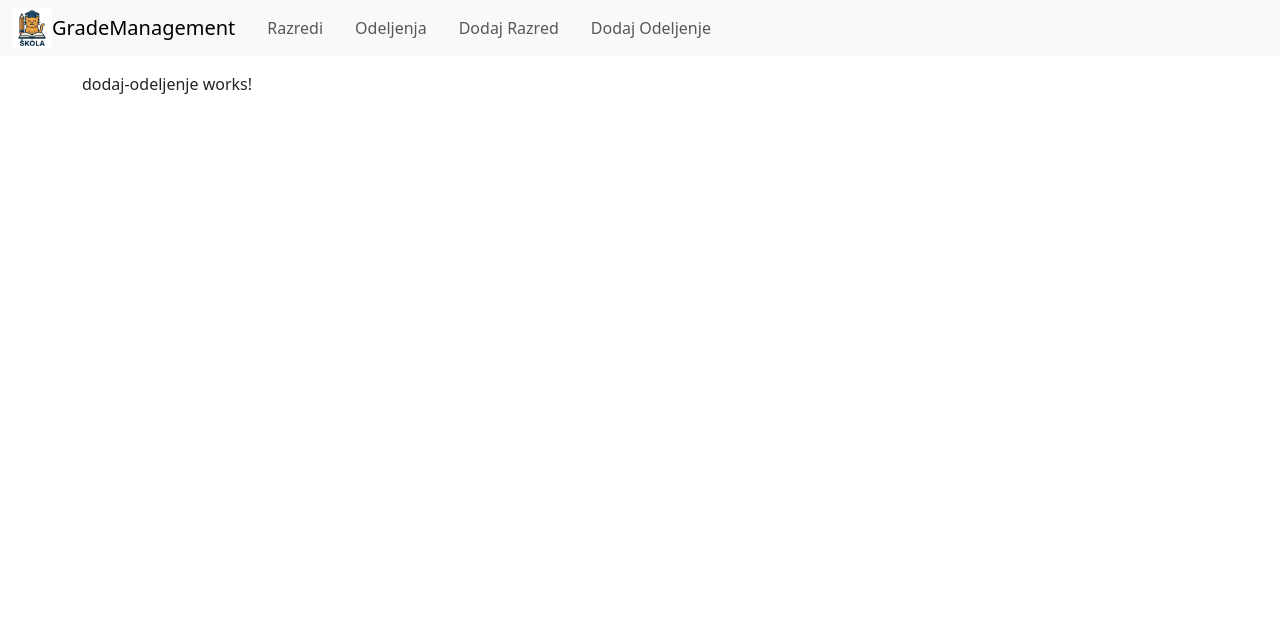
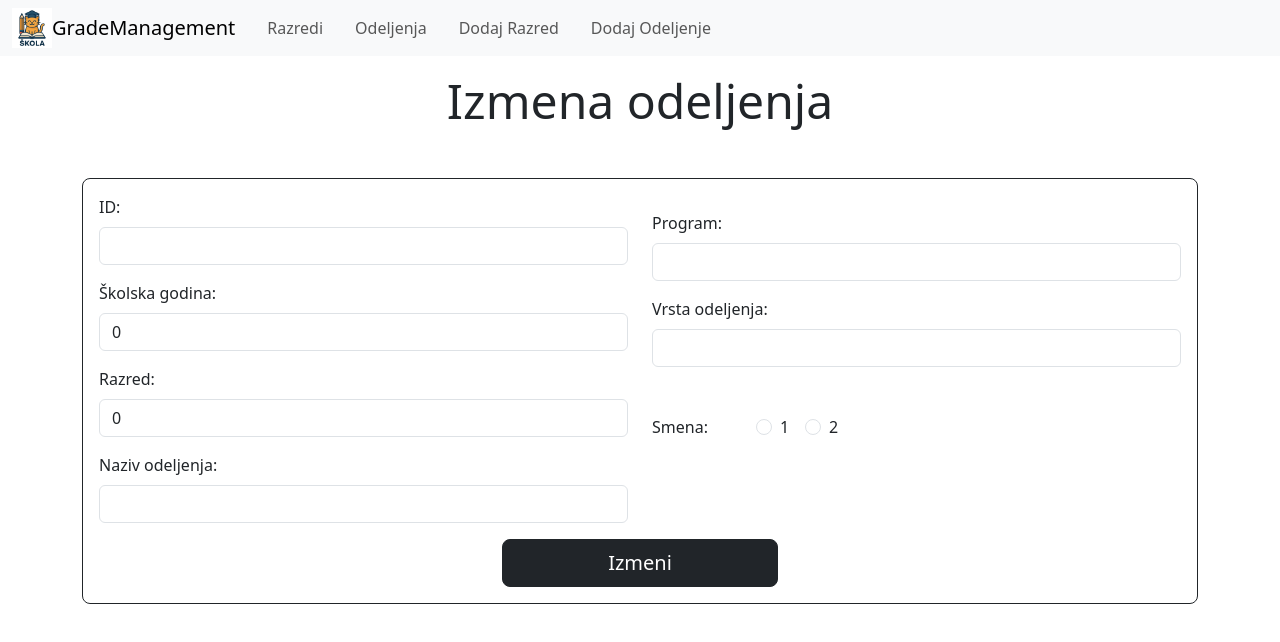
Before and after one commit to AleksaK00/GradeManagementApp_Front, an Angular app: page /izmeniOdeljenje/1 in a window 1280 px wide. Shown: the top 642 px of the page. Built offline with nearby package versions, Linux system fonts and the light colour scheme; no server answers.

Commit message:
Forma unos odeljenje 1/2, rerouting

```diff
--- a/src/app/components/dodaj-odeljenje/dodaj-odeljenje.component.html
+++ b/src/app/components/dodaj-odeljenje/dodaj-odeljenje.component.html
@@ -1 +1,62 @@
-<p>dodaj-odeljenje works!</p>
+@if (routeID == null) {
+    <h1 class="display-5 text-center">Unos odeljenja</h1>
+}
+@else {
+    <h1 class="display-5 text-center">Izmena odeljenja</h1>
+}
+
+
+<div  class="mt-5 border border-dark rounded-3 p-3">
+
+    <!-- Reaktivna forma za unos novog razreda ili izmenu, selectovi su stavke iz sifrarnika -->
+    <form [formGroup]="dodajOdeljenjeForma" (ngSubmit)="dodajOdeljenje()">
+        <div class="row">
+            <div class="col-md-6">
+
+                <!-- Prikazuje se samo ako je ruta za izmenu -->
+                @if (routeID != null) {
+                    <label for="id" class="form-label">ID:</label>
+                    <input id="id" type="text" class="form-control" formControlName="id">
+                }
+
+                <label for="skolskaGodina" class="form-label mt-3">Školska godina:</label>
+                <input id="skolskaGodina" formControlName="skolskaGodina" type="text" class="form-control">
+
+                <label for="razred" class="form-label mt-3">Razred:</label>
+                <input id="razred" formControlName="razred" type="text" class="form-control">
+
+                <label for="nazivOdeljenja" class="form-label mt-3">Naziv odeljenja:</label>
+                <input id="nazivOdeljenja" type="text" class="form-control" formControlName="nazivOdeljenja">
+            </div>
+
+            <div class="col-md-6">
+
+                <label for="program" class="form-label mt-3">Program:</label>
+                <input id="program" formControlName="program" type="text" class="form-control">
+
+                <label for="vrstaOdeljenja" class="form-label mt-3">Vrsta odeljenja:</label>
+                <select id="vrstaOdeljenja" formControlName="vrstaOdeljenja" class="form-control">
+                    @for(vrstaOdeljenja of vrsteOdeljenja; track $index) {
+                        <option [value]="vrstaOdeljenja.id">{{vrstaOdeljenja.naziv}}</option>
+                    }
+                </select>
+
+                <label class="form-check-label mt-5 me-5">Smena:</label>
+                <div class="form-check form-check-inline">
+                    <input class="form-check-input" type="radio" formControlName="smena" id="prvaSmena" value="prva">
+                    <label class="form-check-label" for="prvaSmena">1</label>
+                </div>
+                <div class="form-check form-check-inline">
+                    <input class="form-check-input" type="radio" formControlName="smena" id="drugaSmena" value="druga">
+                    <label class="form-check-label" for="drugaSmena">2</label>
+                </div>
+
+            </div>
+        </div>
+
+        <div class="row justify-content-center mt-3">
+            <input type="submit" class="btn btn-lg btn-dark w-25" [value]="(routeID == null) ? 'Dodaj' : 'Izmeni'">
+        </div>
+    </form>
+
+</div>
--- a/src/app/components/dodaj-odeljenje/dodaj-odeljenje.component.ts
+++ b/src/app/components/dodaj-odeljenje/dodaj-odeljenje.component.ts
@@ -1,11 +1,96 @@
-import { Component } from '@angular/core';
+import { Component, inject, OnInit } from '@angular/core';
+import { FormControl, FormGroup, ReactiveFormsModule, Validators } from '@angular/forms';
+import { ActivatedRoute } from '@angular/router';
+import { SifrarnikStavka } from '../../models/sifrarnik-stavka';
+import { RazredService } from '../../services/razred.service';
+import { OdeljenjeService } from '../../services/odeljenje.service';
+import { RazredResponse, SifrarnikStavkaResponse, StavkaSifrarnikaResponse } from '../../models/apiresponse';
+import { Razred } from '../../models/razred';
 
 @Component({
   selector: 'app-dodaj-odeljenje',
-  imports: [],
+  imports: [ReactiveFormsModule],
   templateUrl: './dodaj-odeljenje.component.html',
   styleUrl: './dodaj-odeljenje.component.css'
 })
-export class DodajOdeljenjeComponent {
+export class DodajOdeljenjeComponent implements OnInit{
 
+    routeID: string | null = null;
+    razredID: string | null = null;
+    route = inject(ActivatedRoute);
+    skolskeGodine: SifrarnikStavka[] = [];
+    razredi: SifrarnikStavka[] = [];
+    razred: Razred | undefined;
+    razredService = inject(RazredService);
+    odeljenjeService = inject(OdeljenjeService);
+    vrsteOdeljenja: SifrarnikStavka[] = [];
+
+    //Reaktivna forma za unos novog odeljenja
+    dodajOdeljenjeForma: FormGroup = new FormGroup({
+        id: new FormControl<number | null>(null),
+        skolskaGodina: new FormControl<number>(0),
+        razred: new FormControl<number>(0,Validators.required),
+        nazivOdeljenja: new FormControl<string>("",Validators.required),
+        vrstaOdeljenja: new FormControl<number>(0,Validators.required),
+        program: new FormControl<string>(''),
+        kombinovanoOdeljenje: new FormControl<boolean>(false,Validators.required),
+        celodnevnaNastava: new FormControl<boolean>(false,Validators.required),
+        izdvojenoOdeljenje: new FormControl<boolean>(false,Validators.required),
+        nazivIzdvojeneSkole: new FormControl<string | null>(null),
+        odeljenskiStaresina: new FormControl<string>("", Validators.required),
+        smena: new FormControl<string>("", Validators.required),
+        nastavniJezik:  new FormControl<number>(0,Validators.required),
+        dvoJezicnoOdeljenje: new FormControl<boolean>(false,Validators.required),
+        prviStraniJezik:  new FormControl<number>(0,Validators.required),
+        ukupnoUcenika: new FormControl<number>(0, Validators.required),
+        brojUcenika: new FormControl<number>(0,Validators.required),
+        brojUcenica: new FormControl<number>(0,Validators.required)
+    });
+
+    //OnInit popunjava select elemente i proverava da li je postoji id u ruti, sto znaci da se forma koristi za editovanje
+    ngOnInit(): void {
+
+        this.routeID = this.route.snapshot.paramMap.get("id");
+        this.razredID = this.route.snapshot.paramMap.get("razredID");
+        if (this.routeID != null) {
+            this.popuniFormuIzmena();
+        }
+        else if(this.razredID != null) {
+            this.popuniFormuDodavanje();
+        }
+    }
+
+    //Metoda za popunjavanje forme informacijama za dodavanje
+    popuniFormuDodavanje() {
+        this.razredService.getAllRazredi().subscribe((rezultat: RazredResponse) => {
+            this.razred = rezultat.data.find(r => r.id.toString() == this.razredID)
+
+            this.dodajOdeljenjeForma.get('razred')?.setValue(this.razred?.razred);
+            this.dodajOdeljenjeForma.get('skolskaGodina')?.setValue(this.razred?.skolskaGodina);
+            this.dodajOdeljenjeForma.get('program')?.setValue(this.razred?.program);
+
+            this.dodajOdeljenjeForma.get('razred')?.disable();
+            this.dodajOdeljenjeForma.get('skolskaGodina')?.disable();
+            this.dodajOdeljenjeForma.get('program')?.disable();
+        })
+
+        this.odeljenjeService.getVrsteOdeljenja().subscribe((rezultat: StavkaSifrarnikaResponse) => {
+            this.vrsteOdeljenja = rezultat.data;
+            this.dodajOdeljenjeForma.get('vrstaOdeljenja')?.setValue(this.vrsteOdeljenja[0].id);
+        })
+
+
+    }
+
+    popuniFormuIzmena() {
+        this.odeljenjeService.getVrsteOdeljenja().subscribe((rezultat: StavkaSifrarnikaResponse) => {
+            this.vrsteOdeljenja = rezultat.data;
+            this.dodajOdeljenjeForma.get('vrstaOdeljenja')?.setValue(this.vrsteOdeljenja[0].id);
+        })
+    }
+
+    dodajOdeljenje() {
+        console.log(this.dodajOdeljenjeForma);
+        //Post API call
+    }
 }
--- a/src/app/components/dodaj-razred/dodaj-razred.component.html
+++ b/src/app/components/dodaj-razred/dodaj-razred.component.html
@@ -1,4 +1,10 @@
-<h1 class="display-5 text-center">Unos razreda</h1>
+@if (routeID == null) {
+    <h1 class="display-5 text-center">Unos razreda</h1>
+}
+@else {
+    <h1 class="display-5 text-center">Izmena razreda</h1>
+}
+
 
 <div  class="mt-5 border border-dark rounded-3 p-3">
 
--- a/src/app/components/dodaj-razred/dodaj-razred.component.ts
+++ b/src/app/components/dodaj-razred/dodaj-razred.component.ts
@@ -45,9 +45,11 @@ export class DodajRazredComponent implements OnInit{
         const formValue = this.dodajRazredForma.value;
 
         if (this.dodajRazredForma.get('id')?.value == null) {
+            console.log(this.dodajRazredForma.value);
             //dodaj novi razred
         }
         else {
+            console.log(this.dodajRazredForma.value);
             //Azuriraj postojeci razred sa datim id-om
         }
     }
--- a/src/app/components/pocetna/pocetna.component.html
+++ b/src/app/components/pocetna/pocetna.component.html
@@ -25,7 +25,7 @@
     </div>
 
     <div class="col-md-6">
-        <div class="border border-dark rounded-3 p-5 mb-3" role="button" routerLink="dodajodeljenje">
+        <div class="border border-dark rounded-3 p-5 mb-3" role="button" routerLink="dodajOdeljenje">
             <h3 class="display-6 text-center"><i class="bi bi-pencil-square"></i> Unos odeljenja</h3>
         </div>
     </div>
--- a/src/app/components/pregled-razred/pregled-razred.component.html
+++ b/src/app/components/pregled-razred/pregled-razred.component.html
@@ -19,6 +19,7 @@
             <th>Ukupan broj učenika</th>
             <th>Pregled/izmena</th>
             <th>Obriši</th>
+            <th>Dodaj</th>
         </tr>
     </thead>
     <tbody>
@@ -31,7 +32,8 @@
                 <td>{{razred.brojOdeljenja}}</td>
                 <td>{{razred.ukupnoUcenika}}</td>
                 <td><a [routerLink]="['/izmeniRazred', razred.id]" class="btn btn-sm btn-success">Izmeni</a></td>
-                <td><a class="btn btn-sm btn-danger">Obriši</a></td>
+                <td><a class="btn btn-sm btn-danger" (click)="obrisiRazred(razred.id)">Obriši</a></td>
+                <td><a [routerLink]="['/dodajOdeljenje', razred.id]" class="btn btn-sm btn-info">Dodaj odeljenje</a></td>
              </tr>
             }
         }
--- a/src/app/components/pregled-razred/pregled-razred.component.ts
+++ b/src/app/components/pregled-razred/pregled-razred.component.ts
@@ -28,4 +28,9 @@ export class PregledRazredComponent implements OnInit{
         });
     }
 
+    obrisiRazred(id: number) {
+        confirm('Potvrdi brisanje razreda');
+        alert('BOOM');
+    }
+
 }
--- a/src/app/models/apiresponse.ts
+++ b/src/app/models/apiresponse.ts
@@ -19,5 +19,9 @@ export interface RazredResponse extends APIresponse {
 }
 
 export interface OdeljenjeResponse extends APIresponse {
-    data: Odeljenje[];
+    data: Odeljenje[]
 }
+
+export interface StavkaSifrarnikaResponse extends APIresponse {
+    data: SifrarnikStavka[]
+}
--- a/src/app/services/odeljenje.service.ts
+++ b/src/app/services/odeljenje.service.ts
@@ -1,7 +1,7 @@
 import { HttpClient } from '@angular/common/http';
 import { inject, Injectable } from '@angular/core';
 import { Observable } from 'rxjs';
-import { OdeljenjeResponse } from '../models/apiresponse';
+import { OdeljenjeResponse, SifrarnikStavkaResponse, StavkaSifrarnikaResponse } from '../models/apiresponse';
 
 @Injectable({
   providedIn: 'root'
@@ -14,4 +14,9 @@ export class OdeljenjeService {
     getAllOdeljenja() : Observable<OdeljenjeResponse> {
         return this.httpClient.get<OdeljenjeResponse>("https://dummyjson.com/c/2c8d-c2f6-41d7-92c3");
     }
+
+    getVrsteOdeljenja(): Observable<StavkaSifrarnikaResponse> {
+        return this.httpClient.get<StavkaSifrarnikaResponse>("https://dummyjson.com/c/c340-7ed4-439b-97a3");
+    }
+
 }
--- a/src/app/services/razred.service.ts
+++ b/src/app/services/razred.service.ts
@@ -18,4 +18,6 @@ export class RazredService {
     getAllRazredi(): Observable<RazredResponse> {
         return this.httpClient.get<RazredResponse>("https://dummyjson.com/c/9cfd-8c5d-43ea-8bb4");
     }
+
+    //za programe https://dummyjson.com/c/209c-0ef3-4ed8-aaee
 }
```
Also changed, not shown: src/app/app.routes.ts (+7 -6 lines).
